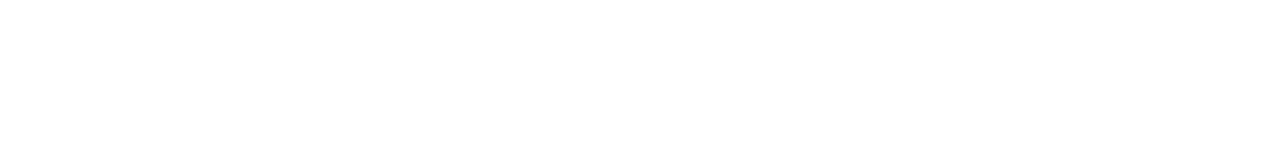
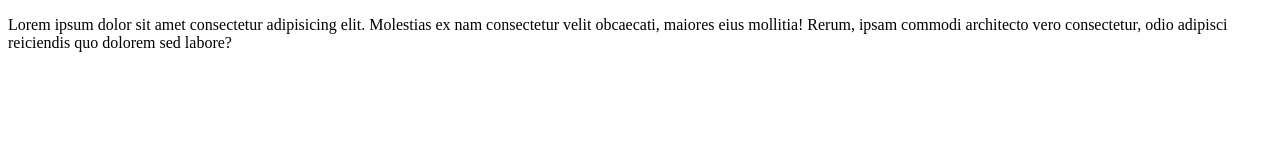
Before and after one commit to Sphinzy/test_git, a plain HTML site: page about.html in a window 1280 px wide. Drawn offline with Linux system fonts and the light colour scheme.

Commit message:
testing 4

```diff
--- a/about.html
+++ b/about.html
@@ -6,6 +6,6 @@
     <title>Document</title>
 </head>
 <body>
-
+    <p>Lorem ipsum dolor sit amet consectetur adipisicing elit. Molestias ex nam consectetur velit obcaecati, maiores eius mollitia! Rerum, ipsam commodi architecto vero consectetur, odio adipisci reiciendis quo dolorem sed labore?</p>
 </body>
 </html>
```
